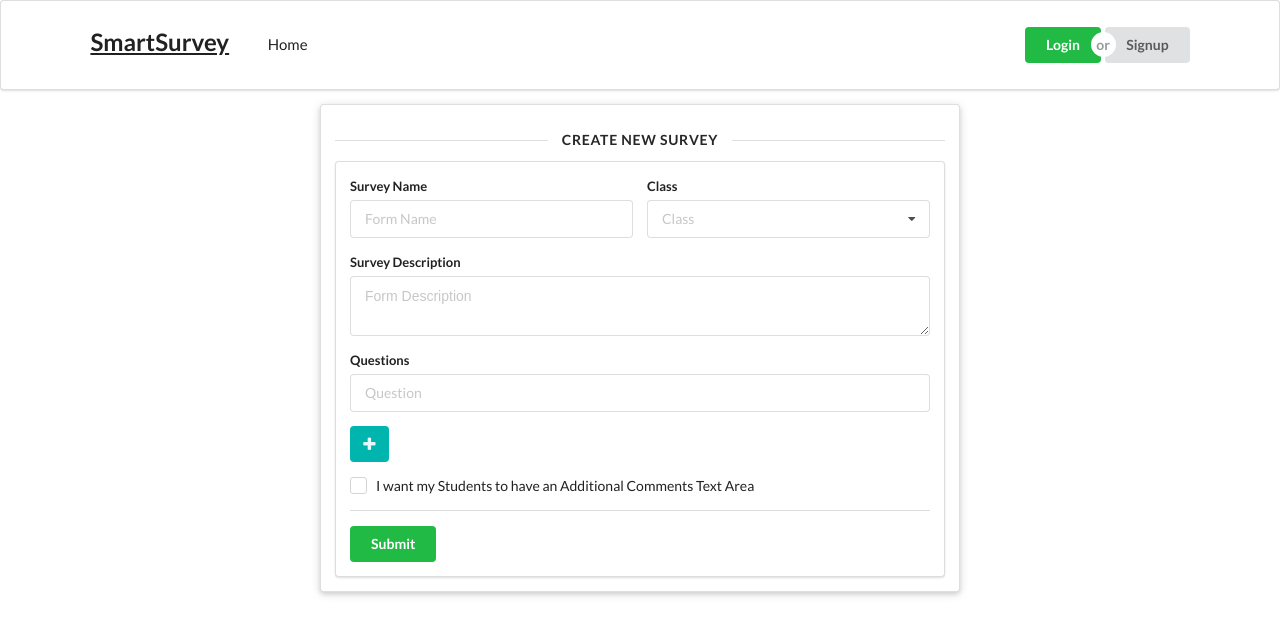
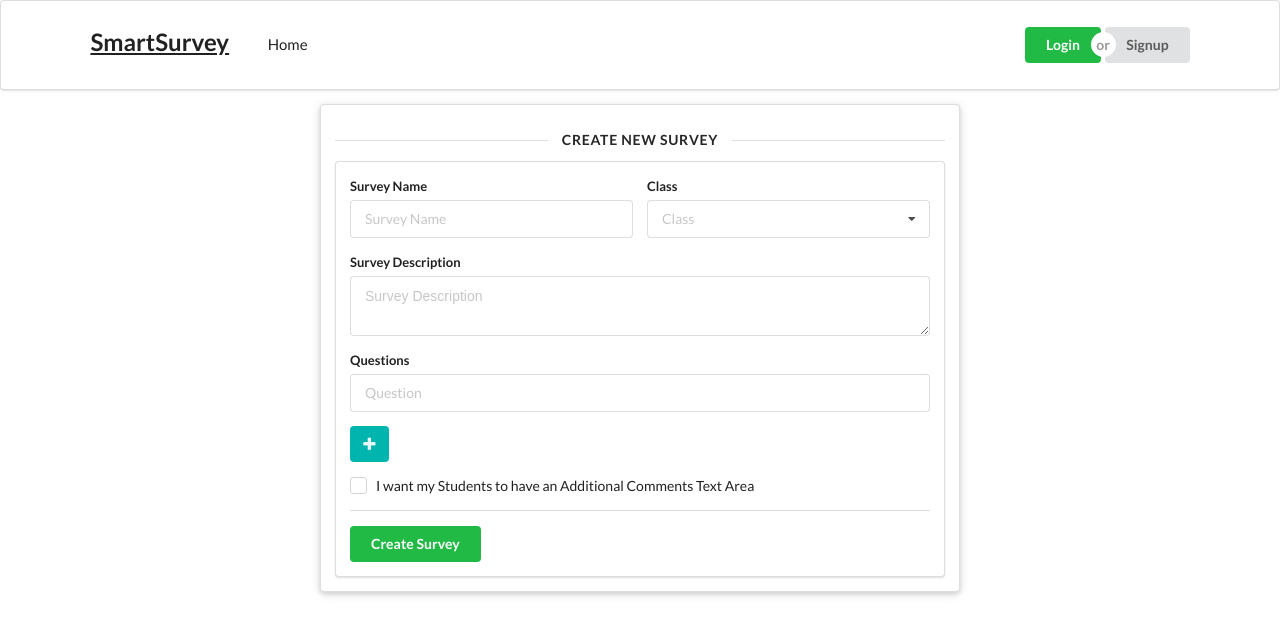
Before and after one commit to badger1661/smart-survey, a Django app: template templates/form/create_form.html in a window 1280 px wide. Shown: the top 636 px of the page. Run offline with Django 3.2, Linux system fonts and the light colour scheme; the template is opened without the code that fills it, so the values that code supplies are empty; some libraries are stand-ins or nearby versions.

Commit message:
minor changes

```diff
--- a/forms/views.py
+++ b/forms/views.py
@@ -438,7 +438,6 @@ def remind(request):
                                     )
         user.email_user(subject, message)
 
-
     return JsonResponse({})
 
 def delete_survey(request):
--- a/templates/email/surveys_pending.html
+++ b/templates/email/surveys_pending.html
@@ -1,5 +1,5 @@
 {% autoescape off %}
 Hey,
-You have some a survey left to complete. Click the link below to answer the survey.
+You have a survey left to complete. Click the link below to answer the survey.
 https://{{ domain }}{{ link }}
 {% endautoescape %}
--- a/templates/form/create_form.html
+++ b/templates/form/create_form.html
@@ -9,7 +9,7 @@
             <div class="two fields">
                 <div class="field">
                     <label>Survey Name</label>
-                    <input id="form_name" type="text" placeholder="Form Name" maxlength="50">
+                    <input id="form_name" type="text" placeholder="Survey Name" maxlength="50">
                 </div>
                 <div class="field">
                     <label>Class</label>
@@ -30,7 +30,7 @@
             </div>
             <div class="field">
                 <label>Survey Description</label>
-                <textarea id="form_description" rows="2" placeholder="Form Description"></textarea>
+                <textarea id="form_description" rows="2" placeholder="Survey Description"></textarea>
             </div>
 
             <div class="field">
@@ -58,7 +58,7 @@
                 </div>
             </div>
             <div class="ui divider"></div>
-            <button class="ui green button" id="submit_form">Submit</button>
+            <button class="ui green button" id="submit_form">Create Survey</button>
 
         </div>
     </div>
```
